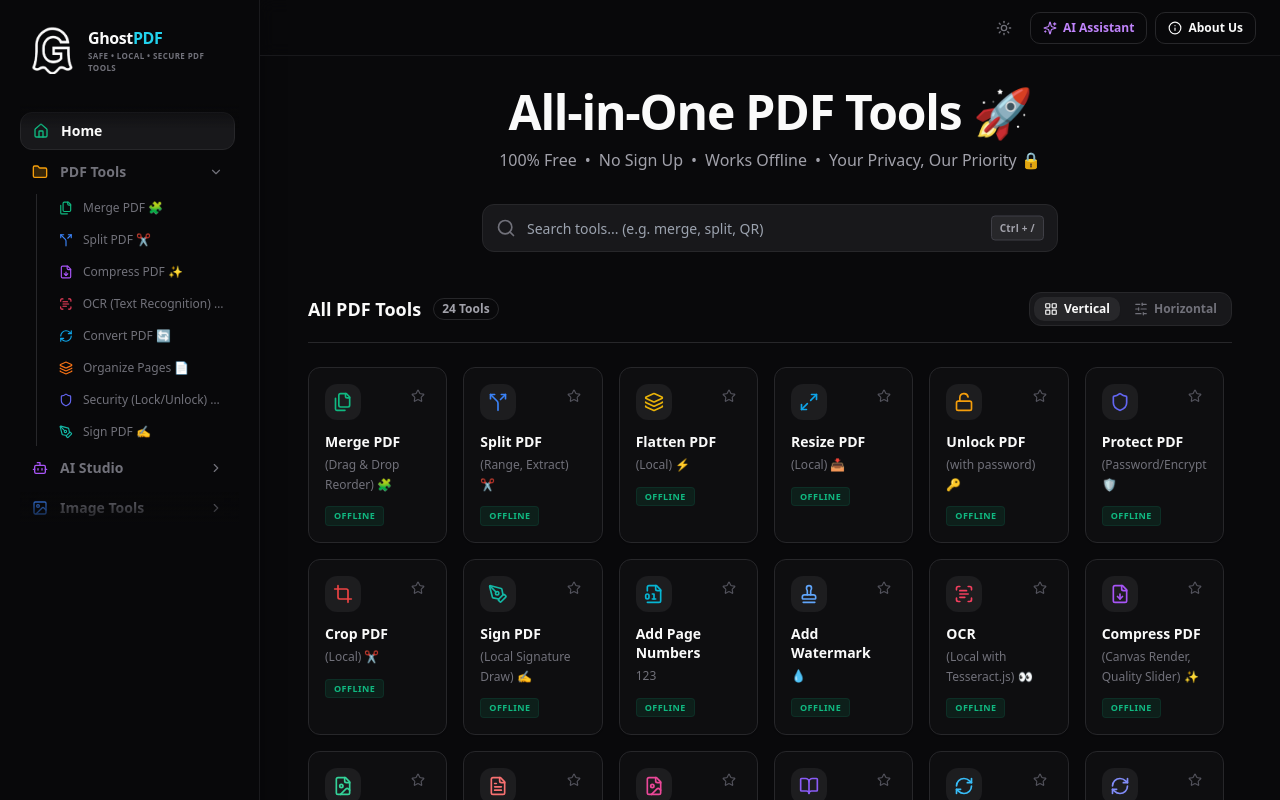
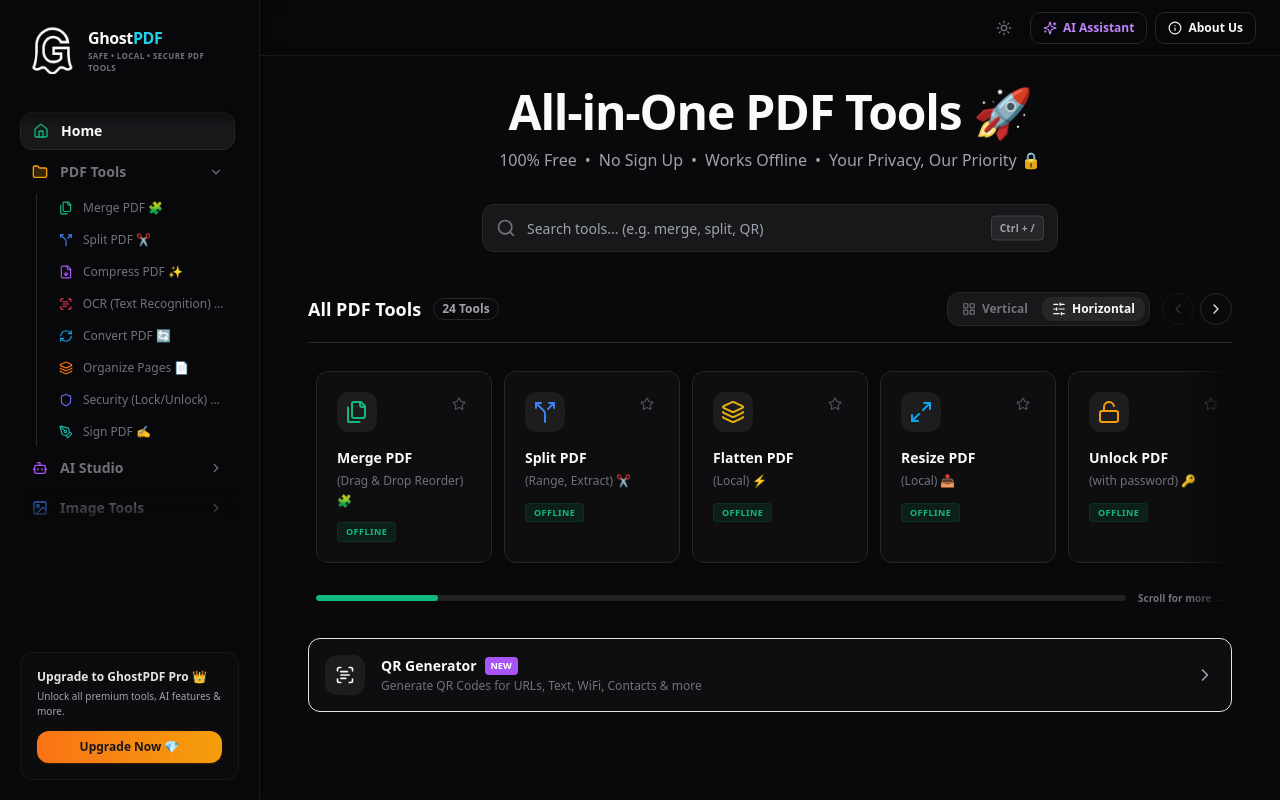
Before and after one commit to shashankkshashi626-dot/GostPDF, a React (Vite) app: page / in a window 1280 px wide. Shown: the top 800 px of the page. Built offline with nearby package versions, Linux system fonts and the light colour scheme.

Commit message:
feat: default viewMode to horizontal slider with scroll progress track and controls

```diff
--- a/src/App.tsx
+++ b/src/App.tsx
@@ -73,13 +73,14 @@ function DashboardContent() {
   const [activeTool, setActiveTool] = React.useState<string | null>(null)
   const [searchQuery, setSearchQuery] = React.useState("")
   const [activeMenu, setActiveMenu] = React.useState("all-tools")
-  const [viewMode, setViewMode] = React.useState<"vertical" | "horizontal">("vertical")
+  const [viewMode, setViewMode] = React.useState<"vertical" | "horizontal">("horizontal")
   const searchInputRef = React.useRef<HTMLInputElement>(null)
 
   // Tools Horizontal Slider ref & scroll states
   const sliderRef = React.useRef<HTMLDivElement>(null)
   const [canScrollLeft, setCanScrollLeft] = React.useState(false)
   const [canScrollRight, setCanScrollRight] = React.useState(true)
+  const [scrollProgress, setScrollProgress] = React.useState(0)
 
   // Drag-to-scroll tracking
   const [isMouseDown, setIsMouseDown] = React.useState(false)
@@ -92,6 +93,10 @@ function DashboardContent() {
     if (!el) return
     setCanScrollLeft(el.scrollLeft > 5)
     setCanScrollRight(el.scrollLeft < el.scrollWidth - el.clientWidth - 5)
+    const maxScroll = el.scrollWidth - el.clientWidth
+    if (maxScroll > 0) {
+      setScrollProgress((el.scrollLeft / maxScroll) * 100)
+    }
   }, [])
 
   // Mouse wheel & resize horizontal scroll handler
@@ -711,6 +716,19 @@ function DashboardContent() {
                   </div>
                 ))}
               </div>
+
+              {/* Horizontal Scroll Track & Indicator */}
+              <div className="mt-3 px-2 flex items-center gap-3">
+                <div className="flex-1 bg-zinc-200 dark:bg-zinc-800/80 h-1.5 rounded-full overflow-hidden">
+                  <div
+                    className="bg-emerald-500 h-full transition-all duration-150 rounded-full"
+                    style={{ width: `${Math.max(15, Math.min(100, scrollProgress))}%` }}
+                  />
+                </div>
+                <span className="text-[10px] font-semibold text-zinc-400 dark:text-zinc-500 shrink-0 select-none">
+                  Scroll for more →
+                </span>
+              </div>
             </div>
           )}
         </div>
```
